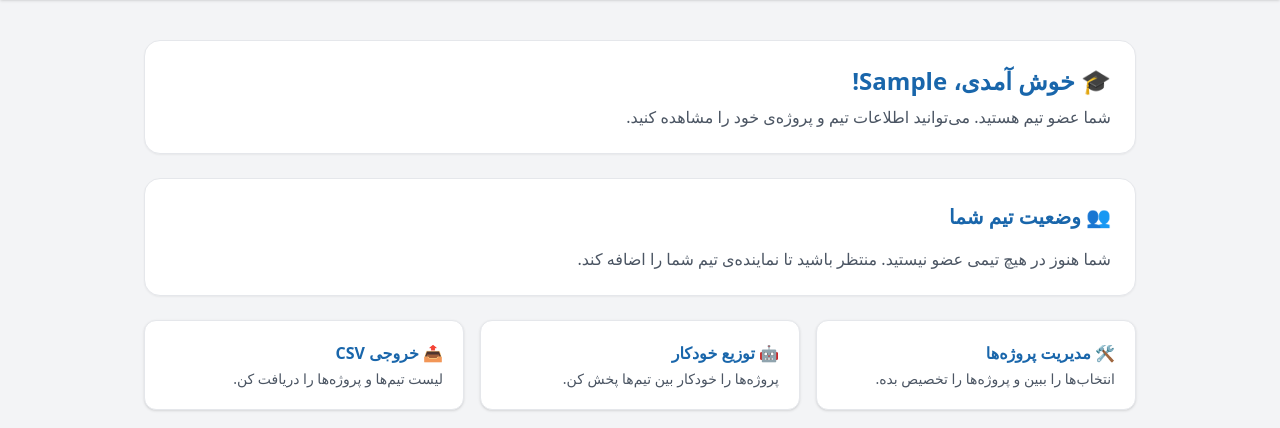
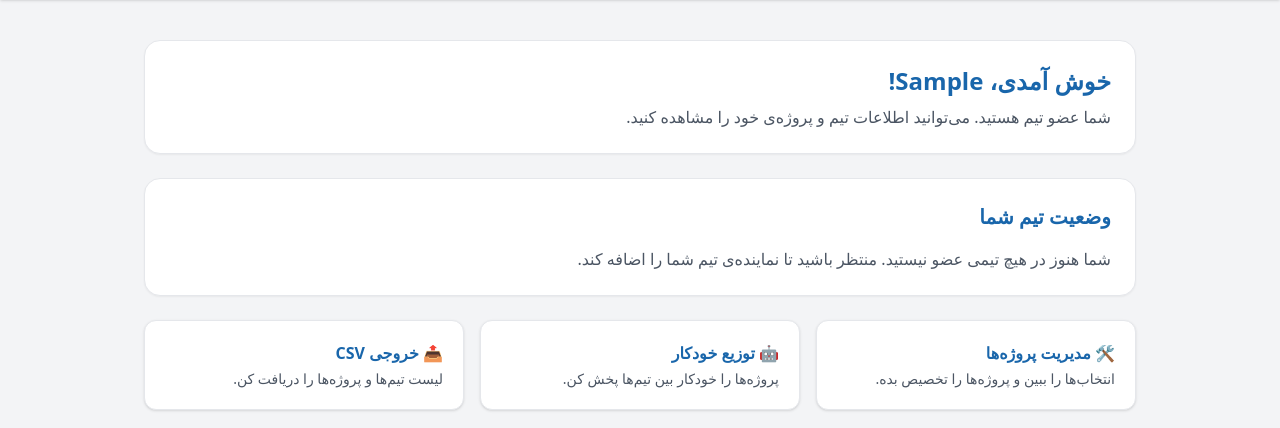
Before and after one commit to hosseinMsh/ProjectsAp, a Django app: page / in a window 1280 px wide. Shown: the part 60-488 px from the top of the page. Run offline with Django 5.2, Linux system fonts and the light colour scheme; the visitor is signed in with stand-in values (Sample User, id 1); data that the repository does not hold is empty; some libraries are stand-ins or nearby versions.

Commit message:
Remove emojis from welcome message and team status headings in the dashboard while adding a comment in models.py regarding team member limits.

```diff
--- a/core/models.py
+++ b/core/models.py
@@ -62,6 +62,7 @@ class Team(models.Model):
                     sz=models.Count("members")
                 ).filter(sz=3).count()  # sz=3 + representative => 4
                 if four_count >= 2:
+                    #chenge here to max 4 members teams
                     raise ValidationError(_("Only two teams of size 4 are allowed."))
 
             # ensure final_project consistency with choices
--- a/templates/dashboard.html
+++ b/templates/dashboard.html
@@ -5,7 +5,7 @@
 
   <!-- خوش‌آمدگویی -->
   <div class="bg-white shadow-sm border border-gray-200 rounded-2xl p-6 mb-6">
-    <h1 class="text-2xl font-bold text-brand mb-2">🎓 خوش آمدی، {{ user.first_name|default:user.username }}!</h1>
+    <h1 class="text-2xl font-bold text-brand mb-2"> خوش آمدی، {{ user.first_name|default:user.username }}!</h1>
     <p class="text-gray-600">
       {% if user.is_representative %}
         شما نماینده‌ی یک تیم هستید. از اینجا می‌توانید تیم‌تان را مدیریت کنید، اعضا را اضافه کنید و پروژه‌تان را انتخاب کنید.
@@ -17,7 +17,7 @@
 
   <!-- وضعیت تیم -->
   <div class="bg-white shadow-sm border border-gray-200 rounded-2xl p-6 mb-6">
-    <h2 class="text-xl font-semibold text-brand mb-4">👥 وضعیت تیم شما</h2>
+    <h2 class="text-xl font-semibold text-brand mb-4"> وضعیت تیم شما</h2>
     {% if user.teams.all %}
       {% for team in user.teams.all %}
         <div class="border rounded-lg p-4 mb-4 bg-gray-50">
```
